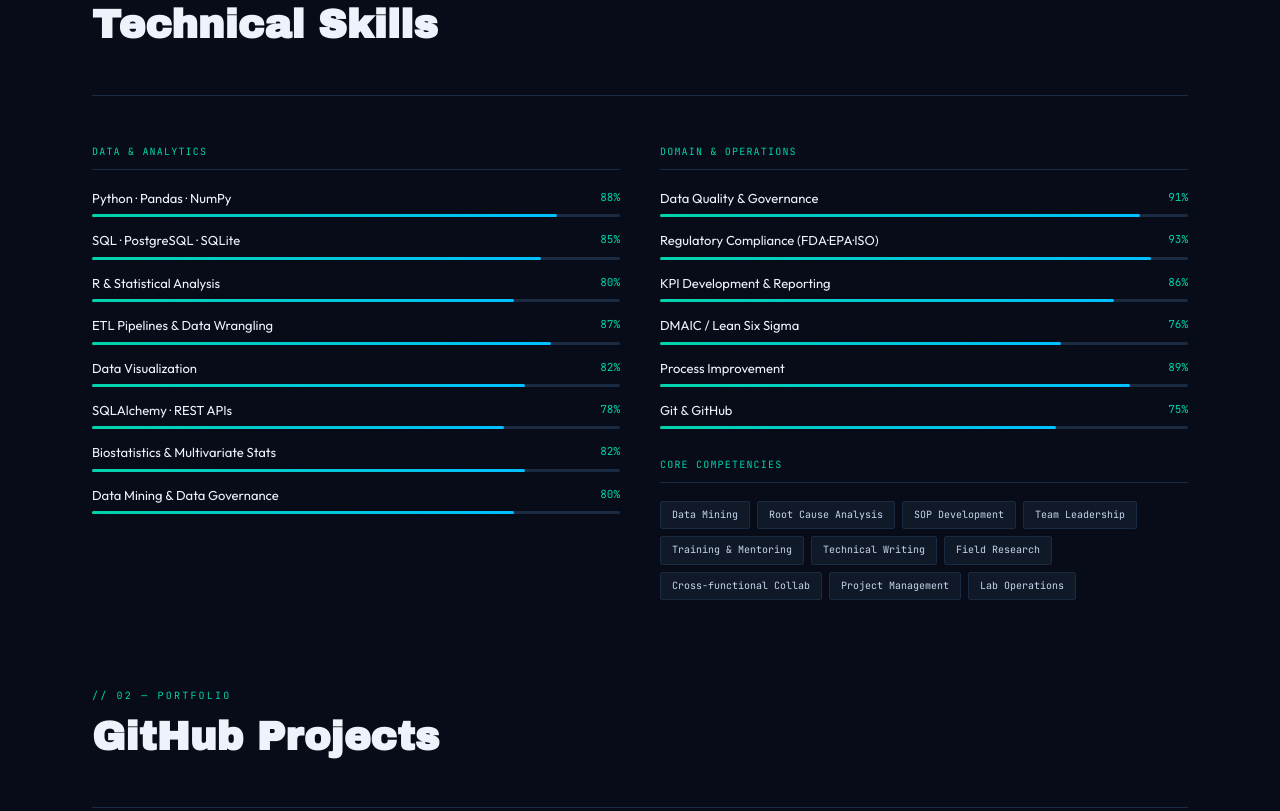
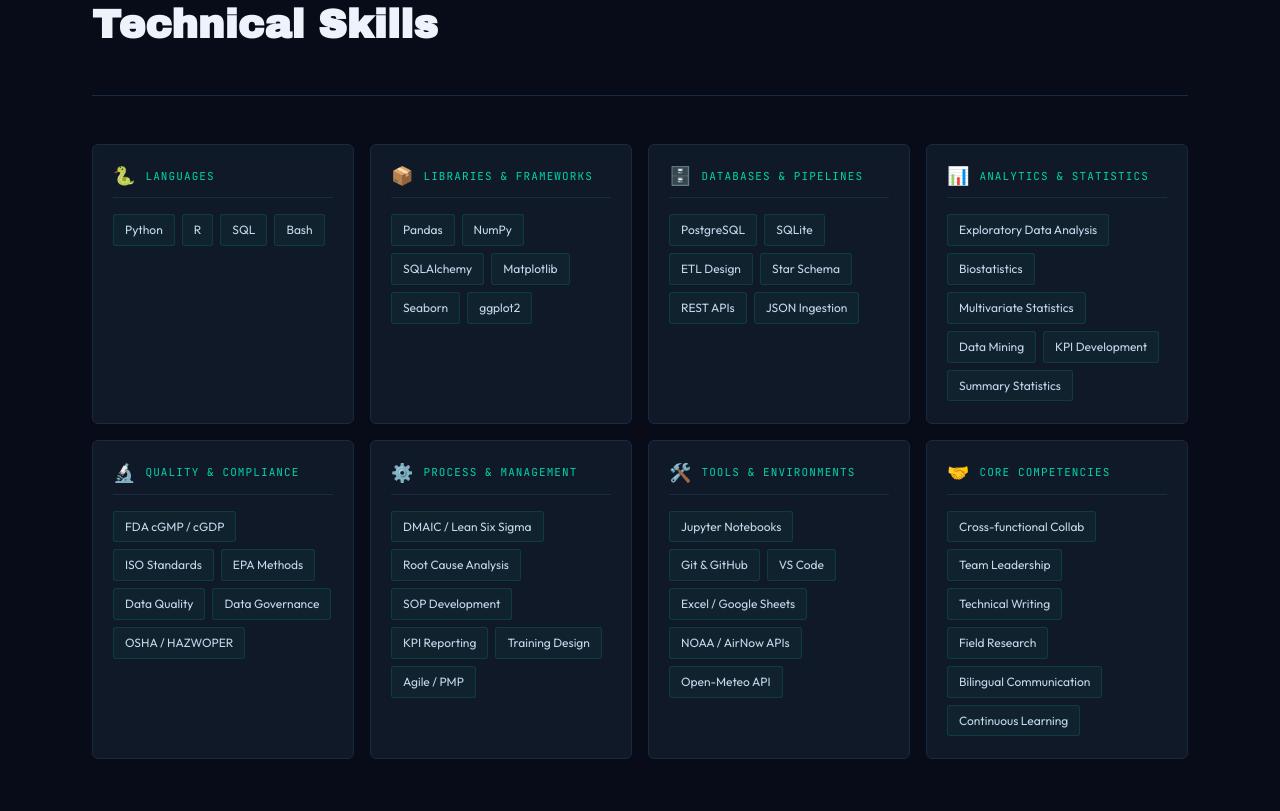
Before and after one commit to EsparzaOscar/EsparzaOscar.github.io, a plain HTML site: page index.html in a window 1280 px wide. Shown: the part 1029-1840 px from the top of the page. Drawn offline with Linux system fonts and the light colour scheme.

Commit message:
General Updates to the page. Structure, visuals and font size. Also, other missing components.

```diff
--- a/index.html
+++ b/index.html
@@ -24,7 +24,7 @@
 .nav-logo{font-family:var(--mono);font-size:13px;color:var(--teal);letter-spacing:.06em}
 .nav-logo em{color:var(--muted);font-style:normal}
 nav ul{display:flex;gap:28px;list-style:none;align-items:center}
-nav ul a{font-family:var(--mono);font-size:11px;color:var(--muted);text-decoration:none;letter-spacing:.12em;text-transform:uppercase;transition:color .2s}
+nav ul a{font-family:var(--mono);font-size:12px;color:var(--muted);text-decoration:none;letter-spacing:.12em;text-transform:uppercase;transition:color .2s}
 nav ul a:hover,nav ul a.active{color:var(--teal)}
 .nav-cta{padding:7px 18px;border:1px solid var(--teal);color:var(--teal)!important;border-radius:2px;transition:background .2s!important}
 .nav-cta:hover{background:var(--teal-dim)!important}
@@ -37,7 +37,7 @@
 h1{font-family:var(--head);font-size:clamp(52px,8vw,90px);line-height:.93;color:var(--white);letter-spacing:-.02em;margin-bottom:20px;opacity:0;animation:fadeUp .6s .25s forwards}
 h1 .t{color:var(--teal)}
 .hero-sub-title{font-family:var(--mono);font-size:12px;color:var(--teal);letter-spacing:.08em;margin-bottom:18px;opacity:0;animation:fadeUp .6s .38s forwards}
-.hero-sub{font-size:15px;color:var(--text);max-width:530px;line-height:1.78;margin-bottom:32px;opacity:0;animation:fadeUp .6s .5s forwards}
+.hero-sub{font-size:17px;color:var(--text);max-width:530px;line-height:1.78;margin-bottom:32px;opacity:0;animation:fadeUp .6s .5s forwards}
 .hero-langs{display:flex;gap:8px;flex-wrap:wrap;margin-bottom:32px;opacity:0;animation:fadeUp .6s .62s forwards}
 .lang-pill{font-family:var(--mono);font-size:10px;padding:4px 12px;border-radius:20px;letter-spacing:.06em}
 .lp-n{background:rgba(0,212,170,.12);color:var(--teal);border:1px solid rgba(0,212,170,.3)}
@@ -66,17 +66,19 @@
 .eyebrow{font-family:var(--mono);font-size:10px;color:var(--teal);letter-spacing:.22em;text-transform:uppercase;margin-bottom:10px}
 .sec-h{font-family:var(--head);font-size:clamp(26px,4vw,40px);color:var(--white);margin-bottom:48px;line-height:1.1}
 .ruled{border:none;border-top:1px solid var(--border);margin:0 0 48px}
-/* SKILLS */
-.skills-cols{display:grid;grid-template-columns:1fr 1fr;gap:40px}
-.skgroup{font-family:var(--mono);font-size:10px;color:var(--teal);letter-spacing:.12em;text-transform:uppercase;margin-bottom:18px;padding-bottom:8px;border-bottom:1px solid var(--border)}
-.sk-row{margin-bottom:13px}
-.sk-meta{display:flex;justify-content:space-between;margin-bottom:5px}
-.sk-name{font-size:13px;color:var(--white)}
-.sk-pct{font-family:var(--mono);font-size:11px;color:var(--teal)}
-.bar{height:3px;background:var(--border);border-radius:2px}
-.bar-fill{height:100%;background:linear-gradient(90deg,var(--teal),var(--teal2));border-radius:2px;width:0;transition:width 1.3s cubic-bezier(.4,0,.2,1)}
-.soft-chips{display:flex;flex-wrap:wrap;gap:7px;margin-top:6px}
-.soft-chip{font-family:var(--mono);font-size:10px;padding:5px 11px;border:1px solid var(--border);border-radius:2px;color:var(--text);background:var(--card);transition:border-color .2s,color .2s}
+/* SKILLS — category cluster cards */
+.skills-cluster-grid{display:grid;grid-template-columns:repeat(auto-fill,minmax(260px,1fr));gap:16px}
+.cluster-card{background:var(--card);border:1px solid var(--border);border-radius:6px;padding:22px 20px;transition:border-color .2s,transform .2s}
+.cluster-card:hover{border-color:rgba(0,212,170,.35);transform:translateY(-3px)}
+.cluster-header{display:flex;align-items:center;gap:10px;margin-bottom:16px;padding-bottom:12px;border-bottom:1px solid var(--border)}
+.cluster-icon{font-size:18px;line-height:1}
+.cluster-title{font-family:var(--mono);font-size:11px;color:var(--teal);letter-spacing:.1em;text-transform:uppercase}
+.cluster-pills{display:flex;flex-wrap:wrap;gap:7px}
+.cluster-pill{font-size:12px;padding:5px 11px;border-radius:3px;background:rgba(0,212,170,.05);border:1px solid rgba(0,212,170,.15);color:var(--text);transition:background .2s,border-color .2s,color .2s;cursor:default}
+.cluster-pill:hover{background:rgba(0,212,170,.1);border-color:rgba(0,212,170,.4);color:var(--white)}
+/* core competencies */
+.soft-chips{display:flex;flex-wrap:wrap;gap:8px;margin-top:8px}
+.soft-chip{font-size:13px;padding:7px 14px;border:1px solid var(--border);border-radius:3px;color:var(--text);background:var(--card);transition:border-color .2s,color .2s}
 .soft-chip:hover{border-color:var(--teal);color:var(--teal)}
 /* PROJECTS */
 .proj-grid{display:grid;grid-template-columns:repeat(auto-fill,minmax(320px,1fr));gap:18px}
@@ -86,7 +88,7 @@
 .proj-card:hover::before{opacity:1}
 .proj-num{font-family:var(--mono);font-size:10px;color:var(--teal);margin-bottom:12px;letter-spacing:.12em}
 .proj-title{font-size:14px;font-weight:600;color:var(--white);margin-bottom:10px;line-height:1.35}
-.proj-desc{font-size:13px;color:var(--muted);line-height:1.72;margin-bottom:16px}
+.proj-desc{font-size:14px;color:var(--muted);line-height:1.72;margin-bottom:16px}
 .tags{display:flex;flex-wrap:wrap;gap:5px}
 .tag{font-family:var(--mono);font-size:10px;padding:3px 8px;background:rgba(0,212,170,.06);border:1px solid rgba(0,212,170,.2);border-radius:2px;color:var(--teal);letter-spacing:.04em}
 .tag.py{background:rgba(0,191,255,.06);border-color:rgba(0,191,255,.2);color:var(--teal2)}
@@ -95,8 +97,8 @@
 .pub-card{background:var(--card);border:1px solid var(--border);border-radius:6px;padding:20px 22px;display:flex;gap:18px;align-items:flex-start;transition:border-color .2s,transform .2s}
 .pub-card:hover{border-color:rgba(0,212,170,.3);transform:translateX(4px)}
 .pub-icon{font-size:22px;flex-shrink:0;margin-top:2px}
-.pub-title{font-size:13px;font-weight:600;color:var(--white);margin-bottom:4px;line-height:1.4}
-.pub-meta{font-family:var(--mono);font-size:10px;color:var(--muted)}
+.pub-title{font-size:15px;font-weight:600;color:var(--white);margin-bottom:4px;line-height:1.4}
+.pub-meta{font-family:var(--mono);font-size:11px;color:var(--muted)}
 .pub-type{display:inline-block;font-family:var(--mono);font-size:9px;padding:2px 7px;border-radius:2px;margin-left:7px;vertical-align:middle}
 .pt-a{background:rgba(0,212,170,.1);color:var(--teal);border:1px solid rgba(0,212,170,.25)}
 .pt-b{background:rgba(245,200,66,.1);color:var(--gold);border:1px solid rgba(245,200,66,.25)}
@@ -108,22 +110,22 @@
 .tl-item:hover .tl-dot{border-color:var(--teal);box-shadow:0 0 10px rgba(0,212,170,.4)}
 .tl-dot.now{background:var(--teal);border-color:var(--teal);box-shadow:0 0 14px rgba(0,212,170,.6)}
 .tl-header{display:flex;flex-wrap:wrap;align-items:baseline;gap:8px;margin-bottom:6px}
-.tl-role{font-size:14px;font-weight:600;color:var(--white)}
-.tl-co{font-family:var(--mono);font-size:11px;color:var(--teal);letter-spacing:.04em}
-.tl-date{font-family:var(--mono);font-size:10px;color:var(--muted);margin-left:auto}
-.tl-loc{font-family:var(--mono);font-size:10px;color:var(--muted);margin-bottom:10px}
+.tl-role{font-size:16px;font-weight:600;color:var(--white)}
+.tl-co{font-family:var(--mono);font-size:12px;color:var(--teal);letter-spacing:.04em}
+.tl-date{font-family:var(--mono);font-size:11px;color:var(--muted);margin-left:auto}
+.tl-loc{font-family:var(--mono);font-size:11px;color:var(--muted);margin-bottom:10px}
 .tl-buls{list-style:none}
-.tl-buls li{font-size:13px;color:var(--muted);line-height:1.7;padding:3px 0 3px 16px;position:relative}
-.tl-buls li::before{content:'▸';position:absolute;left:0;top:5px;color:var(--teal);font-size:9px}
+.tl-buls li{font-size:14px;color:var(--muted);line-height:1.75;padding:4px 0 4px 18px;position:relative}
+.tl-buls li::before{content:'▸';position:absolute;left:0;top:6px;color:var(--teal);font-size:10px}
 .tl-buls li strong{color:var(--text);font-weight:600}
 /* EDUCATION */
 .edu-grid{display:grid;grid-template-columns:repeat(auto-fill,minmax(270px,1fr));gap:14px}
 .edu-card{background:var(--card);border:1px solid var(--border);border-radius:6px;padding:22px 20px;transition:border-color .2s,transform .2s}
 .edu-card:hover{border-color:rgba(0,212,170,.3);transform:translateY(-2px)}
-.edu-deg{font-size:13px;font-weight:600;color:var(--white);margin-bottom:5px}
-.edu-inst{font-family:var(--mono);font-size:10px;color:var(--teal);margin-bottom:8px;letter-spacing:.03em}
-.edu-info{font-size:12px;color:var(--muted);line-height:1.6}
-.edu-yr{font-family:var(--mono);font-size:10px;color:var(--muted);margin-top:8px}
+.edu-deg{font-size:15px;font-weight:600;color:var(--white);margin-bottom:5px}
+.edu-inst{font-family:var(--mono);font-size:11px;color:var(--teal);margin-bottom:8px;letter-spacing:.03em}
+.edu-info{font-size:13px;color:var(--muted);line-height:1.6}
+.edu-yr{font-family:var(--mono);font-size:11px;color:var(--muted);margin-top:8px}
 /* CERTS */
 .certs-grid{display:grid;grid-template-columns:repeat(auto-fill,minmax(255px,1fr));gap:10px}
 .cert-card{background:var(--card);border:1px solid var(--border);border-radius:4px;padding:14px 16px;display:flex;align-items:center;gap:12px;transition:border-color .2s,transform .2s}
@@ -247,35 +249,102 @@
   <div class="eyebrow reveal">// 01 — Toolkit</div>
   <h2 class="sec-h reveal">Technical Skills</h2>
   <hr class="ruled"/>
-  <div class="skills-cols">
-    <div class="reveal">
-      <div class="skgroup">Data & Analytics</div>
-      <div class="sk-row"><div class="sk-meta"><span class="sk-name">Python · Pandas · NumPy</span><span class="sk-pct">88%</span></div><div class="bar"><div class="bar-fill" data-w="88"></div></div></div>
-      <div class="sk-row"><div class="sk-meta"><span class="sk-name">SQL · PostgreSQL · SQLite</span><span class="sk-pct">85%</span></div><div class="bar"><div class="bar-fill" data-w="85"></div></div></div>
-      <div class="sk-row"><div class="sk-meta"><span class="sk-name">R & Statistical Analysis</span><span class="sk-pct">80%</span></div><div class="bar"><div class="bar-fill" data-w="80"></div></div></div>
-      <div class="sk-row"><div class="sk-meta"><span class="sk-name">ETL Pipelines & Data Wrangling</span><span class="sk-pct">87%</span></div><div class="bar"><div class="bar-fill" data-w="87"></div></div></div>
-      <div class="sk-row"><div class="sk-meta"><span class="sk-name">Data Visualization</span><span class="sk-pct">82%</span></div><div class="bar"><div class="bar-fill" data-w="82"></div></div></div>
-      <div class="sk-row"><div class="sk-meta"><span class="sk-name">SQLAlchemy · REST APIs</span><span class="sk-pct">78%</span></div><div class="bar"><div class="bar-fill" data-w="78"></div></div></div>
-      <div class="sk-row"><div class="sk-meta"><span class="sk-name">Biostatistics & Multivariate Stats</span><span class="sk-pct">82%</span></div><div class="bar"><div class="bar-fill" data-w="82"></div></div></div>
-      <div class="sk-row"><div class="sk-meta"><span class="sk-name">Data Mining & Data Governance</span><span class="sk-pct">80%</span></div><div class="bar"><div class="bar-fill" data-w="80"></div></div></div>
-    </div>
-    <div class="reveal" style="transition-delay:.12s">
-      <div class="skgroup">Domain & Operations</div>
-      <div class="sk-row"><div class="sk-meta"><span class="sk-name">Data Quality & Governance</span><span class="sk-pct">91%</span></div><div class="bar"><div class="bar-fill" data-w="91"></div></div></div>
-      <div class="sk-row"><div class="sk-meta"><span class="sk-name">Regulatory Compliance (FDA·EPA·ISO)</span><span class="sk-pct">93%</span></div><div class="bar"><div class="bar-fill" data-w="93"></div></div></div>
-      <div class="sk-row"><div class="sk-meta"><span class="sk-name">KPI Development & Reporting</span><span class="sk-pct">86%</span></div><div class="bar"><div class="bar-fill" data-w="86"></div></div></div>
-      <div class="sk-row"><div class="sk-meta"><span class="sk-name">DMAIC / Lean Six Sigma</span><span class="sk-pct">76%</span></div><div class="bar"><div class="bar-fill" data-w="76"></div></div></div>
-      <div class="sk-row"><div class="sk-meta"><span class="sk-name">Process Improvement</span><span class="sk-pct">89%</span></div><div class="bar"><div class="bar-fill" data-w="89"></div></div></div>
-      <div class="sk-row"><div class="sk-meta"><span class="sk-name">Git & GitHub</span><span class="sk-pct">75%</span></div><div class="bar"><div class="bar-fill" data-w="75"></div></div></div>
-      <div class="skgroup" style="margin-top:28px;">Core Competencies</div>
-      <div class="soft-chips">
-        <span class="soft-chip">Data Mining</span><span class="soft-chip">Root Cause Analysis</span>
-        <span class="soft-chip">SOP Development</span><span class="soft-chip">Team Leadership</span>
-        <span class="soft-chip">Training & Mentoring</span><span class="soft-chip">Technical Writing</span>
-        <span class="soft-chip">Field Research</span><span class="soft-chip">Cross-functional Collab</span>
-        <span class="soft-chip">Project Management</span><span class="soft-chip">Lab Operations</span>
+  <div class="skills-cluster-grid">
+
+    <div class="cluster-card reveal">
+      <div class="cluster-header"><div class="cluster-icon">🐍</div><div class="cluster-title">Languages</div></div>
+      <div class="cluster-pills">
+        <span class="cluster-pill">Python</span>
+        <span class="cluster-pill">R</span>
+        <span class="cluster-pill">SQL</span>
+        <span class="cluster-pill">Bash</span>
       </div>
     </div>
+
+    <div class="cluster-card reveal" style="transition-delay:.06s">
+      <div class="cluster-header"><div class="cluster-icon">📦</div><div class="cluster-title">Libraries & Frameworks</div></div>
+      <div class="cluster-pills">
+        <span class="cluster-pill">Pandas</span>
+        <span class="cluster-pill">NumPy</span>
+        <span class="cluster-pill">SQLAlchemy</span>
+        <span class="cluster-pill">Matplotlib</span>
+        <span class="cluster-pill">Seaborn</span>
+        <span class="cluster-pill">ggplot2</span>
+      </div>
+    </div>
+
+    <div class="cluster-card reveal" style="transition-delay:.12s">
+      <div class="cluster-header"><div class="cluster-icon">🗄️</div><div class="cluster-title">Databases & Pipelines</div></div>
+      <div class="cluster-pills">
+        <span class="cluster-pill">PostgreSQL</span>
+        <span class="cluster-pill">SQLite</span>
+        <span class="cluster-pill">ETL Design</span>
+        <span class="cluster-pill">Star Schema</span>
+        <span class="cluster-pill">REST APIs</span>
+        <span class="cluster-pill">JSON Ingestion</span>
+      </div>
+    </div>
+
+    <div class="cluster-card reveal" style="transition-delay:.18s">
+      <div class="cluster-header"><div class="cluster-icon">📊</div><div class="cluster-title">Analytics & Statistics</div></div>
+      <div class="cluster-pills">
+        <span class="cluster-pill">Exploratory Data Analysis</span>
+        <span class="cluster-pill">Biostatistics</span>
+        <span class="cluster-pill">Multivariate Statistics</span>
+        <span class="cluster-pill">Data Mining</span>
+        <span class="cluster-pill">KPI Development</span>
+        <span class="cluster-pill">Summary Statistics</span>
+      </div>
+    </div>
+
+    <div class="cluster-card reveal" style="transition-delay:.24s">
+      <div class="cluster-header"><div class="cluster-icon">🔬</div><div class="cluster-title">Quality & Compliance</div></div>
+      <div class="cluster-pills">
+        <span class="cluster-pill">FDA cGMP / cGDP</span>
+        <span class="cluster-pill">ISO Standards</span>
+        <span class="cluster-pill">EPA Methods</span>
+        <span class="cluster-pill">Data Quality</span>
+        <span class="cluster-pill">Data Governance</span>
+        <span class="cluster-pill">OSHA / HAZWOPER</span>
+      </div>
+    </div>
+
+    <div class="cluster-card reveal" style="transition-delay:.30s">
+      <div class="cluster-header"><div class="cluster-icon">⚙️</div><div class="cluster-title">Process & Management</div></div>
+      <div class="cluster-pills">
+        <span class="cluster-pill">DMAIC / Lean Six Sigma</span>
+        <span class="cluster-pill">Root Cause Analysis</span>
+        <span class="cluster-pill">SOP Development</span>
+        <span class="cluster-pill">KPI Reporting</span>
+        <span class="cluster-pill">Training Design</span>
+        <span class="cluster-pill">Agile / PMP</span>
+      </div>
+    </div>
+
+    <div class="cluster-card reveal" style="transition-delay:.36s">
+      <div class="cluster-header"><div class="cluster-icon">🛠️</div><div class="cluster-title">Tools & Environments</div></div>
+      <div class="cluster-pills">
+        <span class="cluster-pill">Jupyter Notebooks</span>
+        <span class="cluster-pill">Git & GitHub</span>
+        <span class="cluster-pill">VS Code</span>
+        <span class="cluster-pill">Excel / Google Sheets</span>
+        <span class="cluster-pill">NOAA / AirNow APIs</span>
+        <span class="cluster-pill">Open-Meteo API</span>
+      </div>
+    </div>
+
+    <div class="cluster-card reveal" style="transition-delay:.42s">
+      <div class="cluster-header"><div class="cluster-icon">🤝</div><div class="cluster-title">Core Competencies</div></div>
+      <div class="cluster-pills">
+        <span class="cluster-pill">Cross-functional Collab</span>
+        <span class="cluster-pill">Team Leadership</span>
+        <span class="cluster-pill">Technical Writing</span>
+        <span class="cluster-pill">Field Research</span>
+        <span class="cluster-pill">Bilingual Communication</span>
+        <span class="cluster-pill">Continuous Learning</span>
+      </div>
+    </div>
+
   </div>
 </div>
 
@@ -458,7 +527,7 @@
       <div class="tl-header"><span class="tl-role">Research Technician</span><span class="tl-co">Presidio Graduate School — Olazul Non-Profit</span><span class="tl-date">Oct 2014 — Feb 2015 · 5 mo</span></div>
       <div class="tl-loc">📍 Ensenada, Mexico · Marine Conservation</div>
       <ul class="tl-buls">
-        <li>Field research identifying viable seaweed cultivation sites along South Baja California coast.</li>
+        <li>Field research identifying viable seaweed cultivation sites along the South Baja California coast.</li>
         <li>Analyzed culture protocols with a multidisciplinary team — improved feasibility of edible seaweed cultivation.</li>
       </ul>
     </div>
@@ -505,7 +574,7 @@
       <div class="edu-yr">Ensenada, Mexico</div>
     </div>
     <div class="edu-card reveal" style="transition-delay:.16s">
-      <div class="edu-deg">B.S. — Biotechnology in Aquaculture</div>
+      <div class="edu-deg">B.S. — Biotechnology</div>
       <div class="edu-inst">Autonomous University of Baja California</div>
       <div class="edu-info">Biochemistry · Physiology · Statistics · Molecular Techniques</div>
       <div class="edu-yr">Ensenada, Mexico · Honorific Mention 🏅</div>
@@ -522,13 +591,14 @@
   <div class="eyebrow reveal" style="margin-bottom:20px;">// Certifications & Training</div>
   <div class="certs-grid">
     <div class="cert-card reveal"><div class="cert-ico">📊</div><div><div class="cert-name">Google Data Analytics</div><div class="cert-from">Coursera · Python · R · SQL · Viz</div></div></div>
-    <div class="cert-card reveal" style="transition-delay:.06s"><div class="cert-ico">⚙️</div><div><div class="cert-name">Lean Six Sigma Green Belt</div><div class="cert-from">CETYS University · DMAIC · Lean</div></div></div>
-    <div class="cert-card reveal" style="transition-delay:.12s"><div class="cert-ico">📋</div><div><div class="cert-name">PMP Certification Training</div><div class="cert-from">IVMF · Agile · Risk Management</div></div></div>
-    <div class="cert-card reveal" style="transition-delay:.18s"><div class="cert-ico">🛡️</div><div><div class="cert-name">HAZWOPER 40-HR</div><div class="cert-from">360-Training · OSHA · EPA</div></div></div>
-    <div class="cert-card reveal" style="transition-delay:.24s"><div class="cert-ico">📓</div><div><div class="cert-name">Introduction to Jupyter</div><div class="cert-from">Certified · Notebooks & Python</div></div></div>
-    <div class="cert-card reveal" style="transition-delay:.30s"><div class="cert-ico">📈</div><div><div class="cert-name">Statistics</div><div class="cert-from">Certified applied statistics training</div></div></div>
-    <div class="cert-card reveal" style="transition-delay:.36s"><div class="cert-ico">🧠</div><div><div class="cert-name">Learning How to Learn — With Honors</div><div class="cert-from">Coursera · Meta-cognition</div></div></div>
-    <div class="cert-card reveal" style="transition-delay:.42s"><div class="cert-ico">☢️</div><div><div class="cert-name">Hazmat Operations — PPE</div><div class="cert-from">U.S. Army · Fort Campbell, KY</div></div></div>
+    <div class="cert-card reveal" style="transition-delay:.06s"><div class="cert-ico">🗃️</div><div><div class="cert-name">CompTIA Data+</div><div class="cert-from">CompTIA · Data Analysis & Reporting</div></div></div>
+    <div class="cert-card reveal" style="transition-delay:.12s"><div class="cert-ico">⚙️</div><div><div class="cert-name">Lean Six Sigma Green Belt</div><div class="cert-from">CETYS University · DMAIC · Lean</div></div></div>
+    <div class="cert-card reveal" style="transition-delay:.18s"><div class="cert-ico">📋</div><div><div class="cert-name">PMP Certification Training</div><div class="cert-from">IVMF · Agile · Risk Management</div></div></div>
+    <div class="cert-card reveal" style="transition-delay:.24s"><div class="cert-ico">🛡️</div><div><div class="cert-name">HAZWOPER 40-HR</div><div class="cert-from">360-Training · OSHA · EPA</div></div></div>
+    <div class="cert-card reveal" style="transition-delay:.30s"><div class="cert-ico">📓</div><div><div class="cert-name">Introduction to Jupyter</div><div class="cert-from">Certified · Notebooks & Python</div></div></div>
+    <div class="cert-card reveal" style="transition-delay:.36s"><div class="cert-ico">📈</div><div><div class="cert-name">Statistics</div><div class="cert-from">Certified applied statistics training</div></div></div>
+    <div class="cert-card reveal" style="transition-delay:.42s"><div class="cert-ico">🧠</div><div><div class="cert-name">Learning How to Learn — With Honors</div><div class="cert-from">Coursera · Meta-cognition</div></div></div>
+    <div class="cert-card reveal" style="transition-delay:.48s"><div class="cert-ico">☢️</div><div><div class="cert-name">Hazmat Operations — PPE</div><div class="cert-from">U.S. Army · Fort Campbell, KY</div></div></div>
   </div>
 
   <br/><br/>
@@ -536,7 +606,7 @@
   <div class="award-row">
     <div class="award-card reveal">
       <div style="font-size:24px">🏅</div>
-      <div><div class="aw-h">Honorific Mention — Graduate Studies</div><div class="aw-b">Academic distinction for outstanding scholarly achievement during B.Sc. Studies in Biotechnology in Aquaculture.</div></div>
+      <div><div class="aw-h">Honorific Mention — Bachelor's Studies</div><div class="aw-b">Academic distinction for outstanding scholarly achievement during B.S. Biotechnology studies at UABC.</div></div>
     </div>
     <div class="award-card reveal" style="transition-delay:.1s">
       <div style="font-size:24px">📚</div>
```
